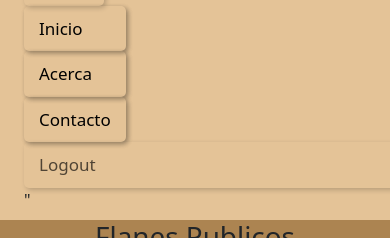
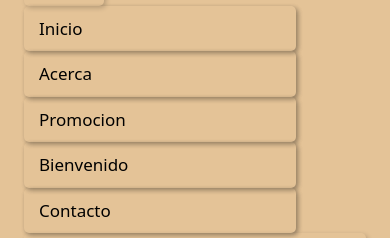
Before and after one commit to jesus-maldonado-villarroel/Bootcamp_Python, a Django app: page / in a window 390 px wide, after a click that opens the changed part. Shown: the part 154-392 px from the top of the page. Run offline with Django 4.2, Linux system fonts and the light colour scheme; a user stored in the database is signed in; data comes from the database, SQL or seed files in the repository; both versions use the stored data as it was after the commit; some libraries are stand-ins or nearby versions.

Commit message:
Hito4_Finalizado2.0

```diff
--- a/modulo6/proyecto_pyme_onlyflans/proyecto_onlyflans/proyecto_onlyflans/urls.py
+++ b/modulo6/proyecto_pyme_onlyflans/proyecto_onlyflans/proyecto_onlyflans/urls.py
@@ -1,6 +1,6 @@
 from django.contrib import admin
 from django.urls import path, include
-from web.views import indice, acerca, bienvenido, base, contacto, exito
+from web.views import indice, acerca, bienvenido, base, contacto, exito, promocion
 from django.contrib.auth import views as auth_views
 """
 URL configuration for proyecto_onlyflans project.
@@ -27,4 +27,5 @@
     path('contacto', contacto, name="contacto"),
     path('exito', exito, name="exito"),
     path('accounts/', include('django.contrib.auth.urls')),
+    path('promocion', promocion, name="promocion"),
 ]
--- a/modulo6/proyecto_pyme_onlyflans/proyecto_onlyflans/web/admin.py
+++ b/modulo6/proyecto_pyme_onlyflans/proyecto_onlyflans/web/admin.py
@@ -1,7 +1,8 @@
 from django.contrib import admin
-from .models import Flan, ContactForm
+from .models import Flan, ContactForm, Flon
 
 # Register your models here.
 
 admin.site.register(Flan)
 admin.site.register(ContactForm)
+admin.site.register(Flon)
--- a/modulo6/proyecto_pyme_onlyflans/proyecto_onlyflans/web/models.py
+++ b/modulo6/proyecto_pyme_onlyflans/proyecto_onlyflans/web/models.py
@@ -29,3 +29,19 @@
 
     def __str__(self):
         return self.customer_name
+
+
+class Flon(models.Model):
+    Flon_uuid = models.UUIDField(default=uuid.uuid4, editable=False)
+    name = models.CharField(max_length=64)
+    description = models.TextField()
+    image_url = models.URLField()
+    slug = models.SlugField(unique=True, blank=True)
+    is_private = models.BooleanField(default=False)
+
+    def save(self, *args, **kwargs):
+        self.slug = slugify(self.name)
+        super(Flon, self).save(*args, **kwargs)
+
+    def __str__(self):
+        return self.name
--- a/modulo6/proyecto_pyme_onlyflans/proyecto_onlyflans/web/static/css/style2.css
+++ b/modulo6/proyecto_pyme_onlyflans/proyecto_onlyflans/web/static/css/style2.css
@@ -1,5 +1,5 @@
 .nav-item{
-    margin-right: 300px;
+    margin-right: 70px;
     border-radius: 5px;
     box-shadow: 2px 2px 5px rgba(0, 0, 0, 0.2);
 
--- a/modulo6/proyecto_pyme_onlyflans/proyecto_onlyflans/web/templates/navbar.html
+++ b/modulo6/proyecto_pyme_onlyflans/proyecto_onlyflans/web/templates/navbar.html
@@ -39,6 +39,24 @@
             <a
               class="nav-link active"
               aria-current="page"
+              href="{% url 'promocion' %}"
+              >Promocion</a
+            >
+          </li>
+          {% if user.is_authenticated %}
+          <li class="nav-item">
+            <a
+              class="nav-link active"
+              aria-current="page"
+              href="{% url 'bienvenido' %}"
+              >Bienvenido</a
+            >
+          </li>
+          {% endif %}
+          <li class="nav-item">
+            <a
+              class="nav-link active"
+              aria-current="page"
               href="{% url 'contacto'%}"
               >Contacto</a
             >
--- a/modulo6/proyecto_pyme_onlyflans/proyecto_onlyflans/web/views.py
+++ b/modulo6/proyecto_pyme_onlyflans/proyecto_onlyflans/web/views.py
@@ -1,5 +1,5 @@
 from django.shortcuts import render, redirect, HttpResponseRedirect
-from .models import Flan, ContactForm
+from .models import Flan, ContactForm, Flon
 from .form import ContactFormModelForm
 from django.http import HttpResponse, HttpResponseRedirect
 
@@ -49,3 +49,9 @@
 
 def logout(request):
     return render(request, 'logout.html', {})
+
+
+def promocion(request):
+    flones_publicos = Flon.objects.filter(is_private=False)
+    context = {'flones': flones_publicos}
+    return render(request, 'promocion.html', context)
```
Also changed, not shown: modulo6/proyecto_pyme_onlyflans/proyecto_onlyflans/web/templates/promocion.html (added, +38 -0 lines), modulo6/proyecto_pyme_onlyflans/proyecto_onlyflans/db.sqlite3, modulo6/proyecto_pyme_onlyflans/proyecto_onlyflans/web/migrations/0004_promocion.py (added), modulo6/proyecto_pyme_onlyflans/proyecto_onlyflans/web/migrations/0005_delete_promocion.py (added), modulo6/proyecto_pyme_onlyflans/proyecto_onlyflans/web/migrations/0006_promocion.py (added), modulo6/proyecto_pyme_onlyflans/proyecto_onlyflans/web/migrations/0007_rename_flan_uuid_promocion_promocion_uuid.py (added), modulo6/proyecto_pyme_onlyflans/proyecto_onlyflans/web/migrations/0008_flon_delete_promocion.py (added).
